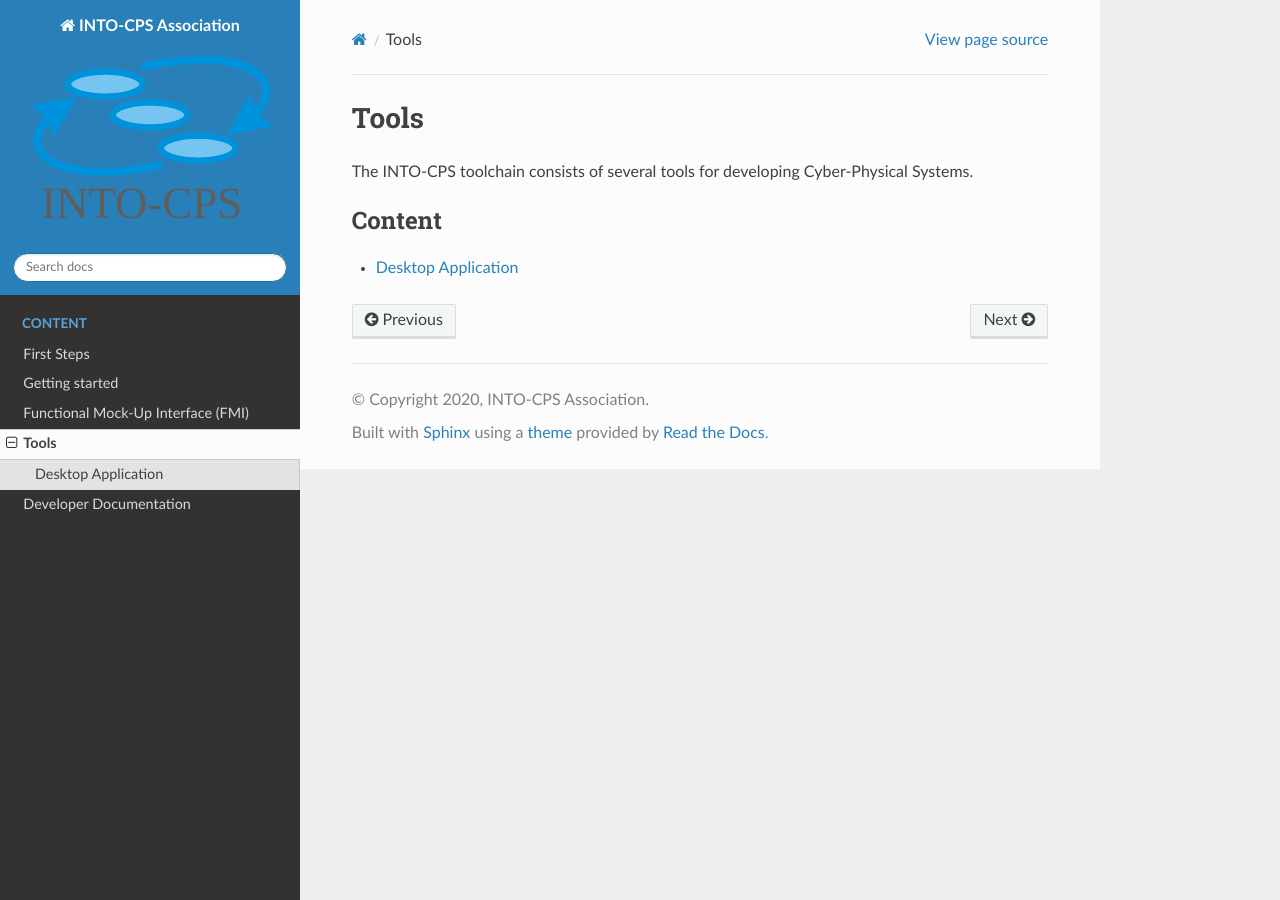
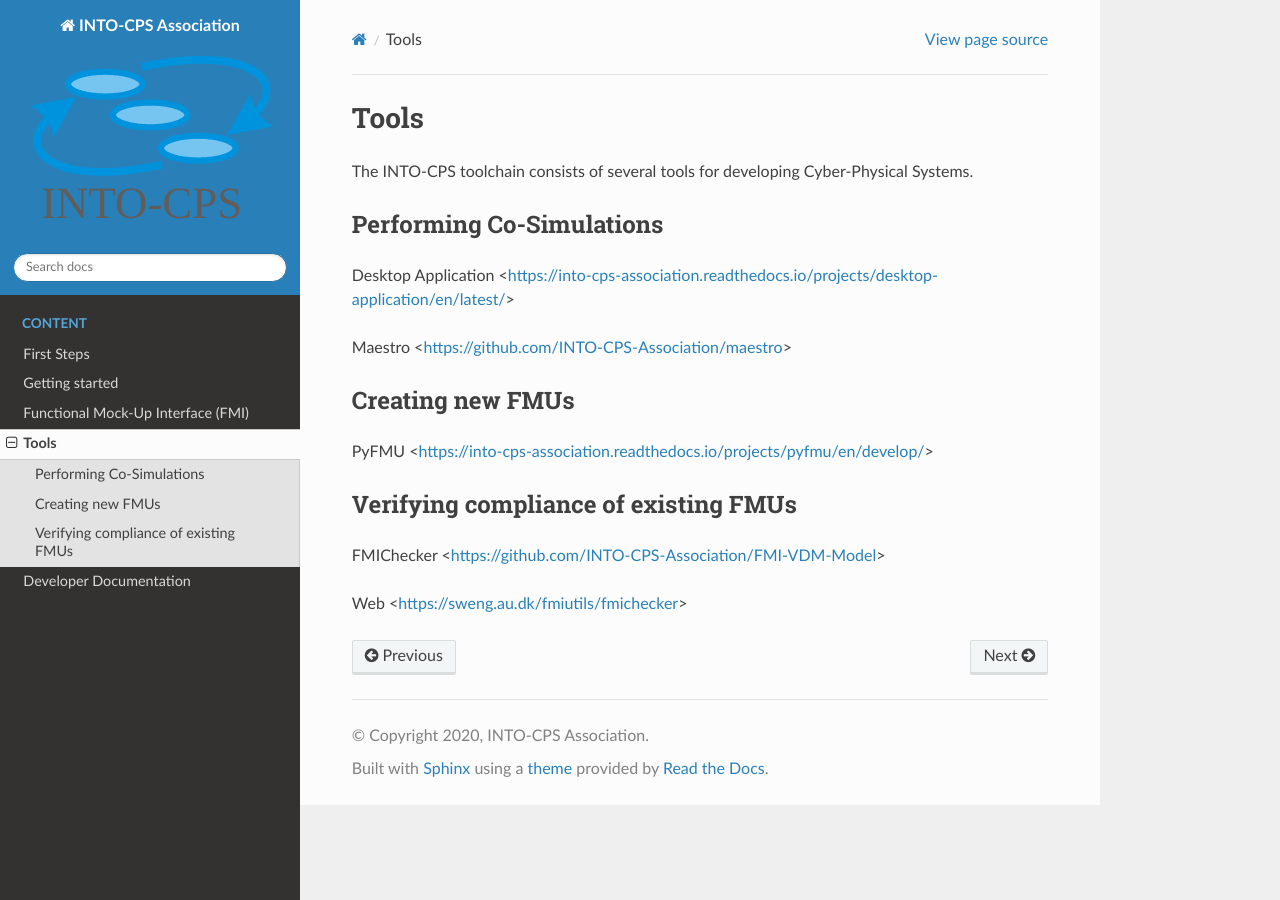
Before and after one commit to INTO-CPS-Association/Documentation, a Sphinx documentation site: the page built from docs/tools.rst, in a window 1280 px wide. Built offline with Sphinx 7.4.7 and the Read the Docs theme 2.0.0, drawn with Linux system fonts in a browser that asks for light colours.

Commit message:
Add more tools

```diff
--- a/docs/tools.rst
+++ b/docs/tools.rst
@@ -5,10 +5,21 @@
 
 
 
+Performing Co-Simulations
+-------------------------
+Desktop Application <https://into-cps-association.readthedocs.io/projects/desktop-application/en/latest/>
+
+Maestro <https://github.com/INTO-CPS-Association/maestro>
 
 
-.. toctree::
-    :maxdepth: 2
-    :caption: Content
+Creating new FMUs
+-----------------
+PyFMU <https://into-cps-association.readthedocs.io/projects/pyfmu/en/develop/>
 
-    Desktop Application <https://into-cps-association.readthedocs.io/projects/desktop-application/en/latest/>
+
+Verifying compliance of existing FMUs
+-------------------------------------
+
+FMIChecker <https://github.com/INTO-CPS-Association/FMI-VDM-Model>
+
+Web <https://sweng.au.dk/fmiutils/fmichecker>
```
